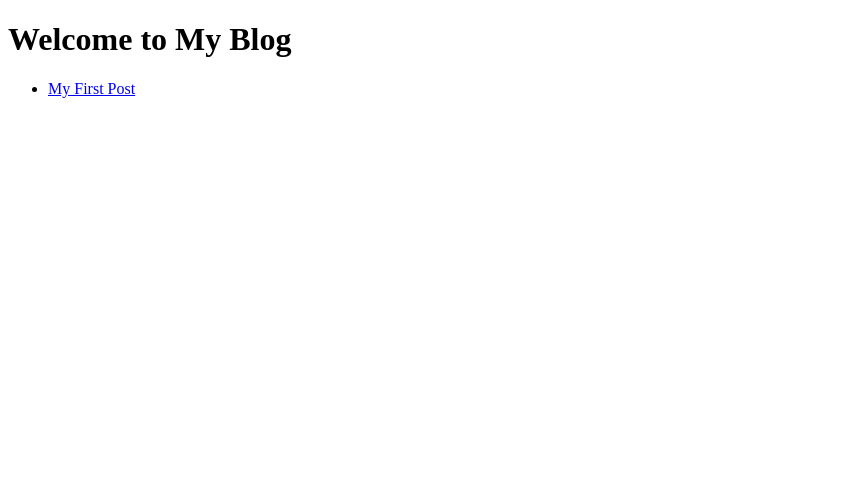
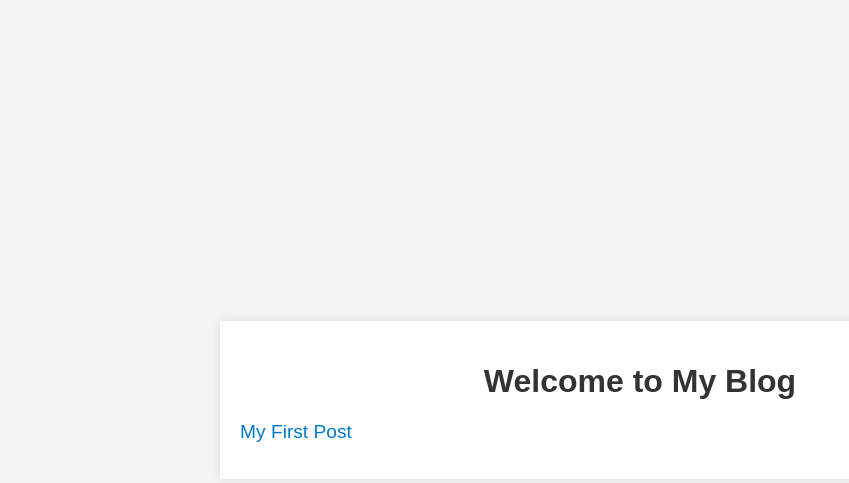
Before and after one commit to AnupDevOps/devopsblog, a plain HTML site: page index.html in a window 1280 px wide. Shown: the whole page, without its empty margins (0-849 px from the left). Drawn offline with Linux system fonts and the light colour scheme.

Commit message:
updated css file

```diff
--- a/index.html
+++ b/index.html
@@ -4,12 +4,15 @@
     <meta charset="UTF-8">
     <meta name="viewport" content="width=device-width, initial-scale=1.0">
     <title>My Blog</title>
+    <link rel="stylesheet" href="styles.css">
 </head>
 <body>
-    <h1>Welcome to My Blog</h1>
-    <ul id="posts">
-        <!-- Blog posts will be listed here -->
-    </ul>
+    <div class="container">
+        <h1>Welcome to My Blog</h1>
+        <ul id="posts">
+            <!-- Blog posts will be listed here -->
+        </ul>
+    </div>
     <script src="scripts.js"></script>
 </body>
 </html>
--- /dev/null
+++ b/styles.css
@@ -0,0 +1,43 @@
+body {
+    font-family: Arial, sans-serif;
+    background-color: #f4f4f4;
+    margin: 0;
+    padding: 0;
+    display: flex;
+    justify-content: center;
+    align-items: center;
+    min-height: 100vh;
+}
+
+.container {
+    background-color: #ffffff;
+    padding: 20px;
+    box-shadow: 0 0 10px rgba(0, 0, 0, 0.1);
+    max-width: 800px;
+    width: 100%;
+    margin: 20px;
+}
+
+h1 {
+    text-align: center;
+    color: #333;
+}
+
+ul {
+    list-style-type: none;
+    padding: 0;
+}
+
+ul li {
+    margin: 10px 0;
+}
+
+ul li a {
+    text-decoration: none;
+    color: #007acc;
+    font-size: 1.2em;
+}
+
+ul li a:hover {
+    text-decoration: underline;
+}
```
